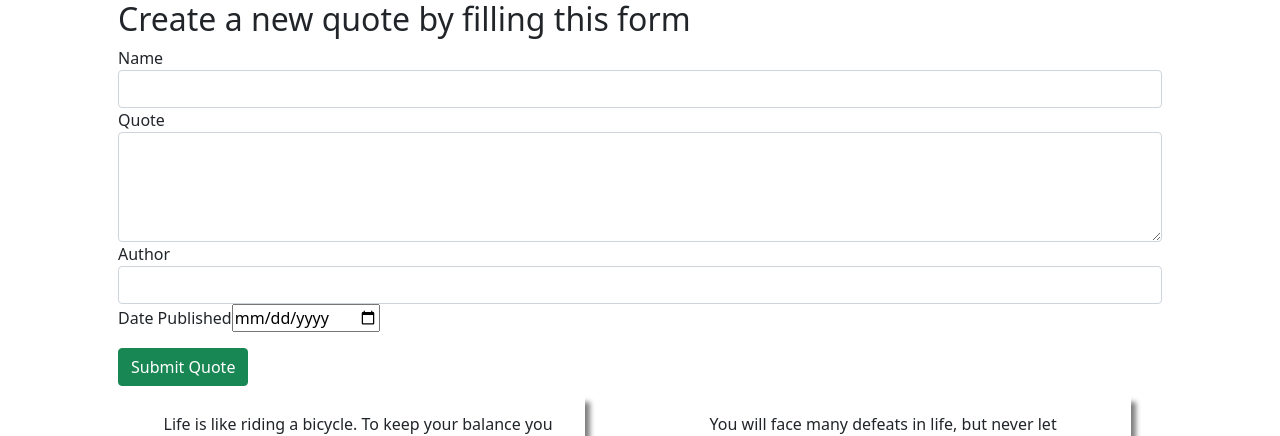
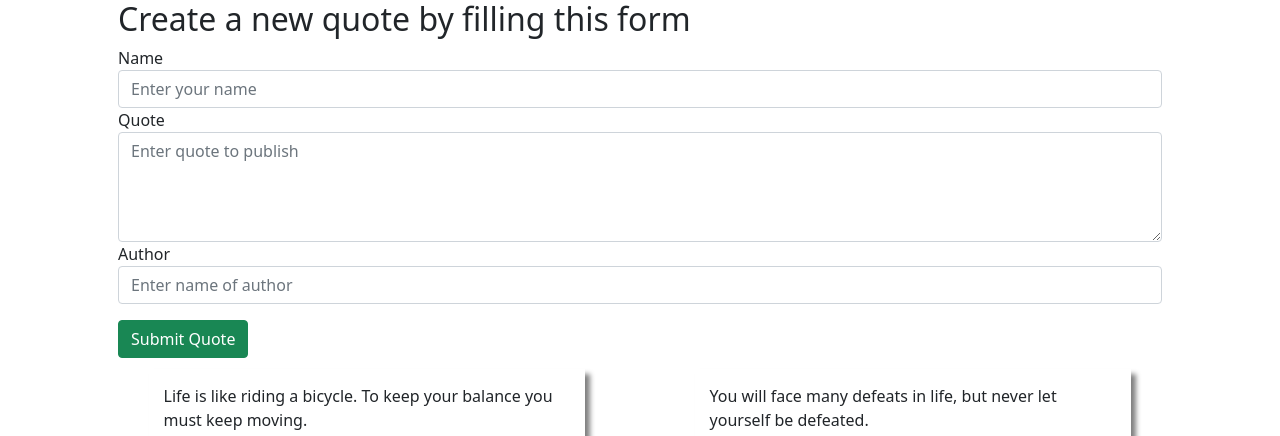
Before and after one commit to Ruweydha/Quote-app-Angular, an Angular app: page / in a window 1280 px wide. Shown: the top 436 px of the page. Built offline with nearby package versions, Linux system fonts and the light colour scheme.

Commit message:
Removed the date input field

```diff
--- a/src/app/quotes-form/quotes-form.component.html
+++ b/src/app/quotes-form/quotes-form.component.html
@@ -1,40 +1,33 @@
 <div>
     <div class="container-fluid">
         <h2>Create a new quote by filling this form</h2>
-        <form (ngSubmit) = 'submitQuote()' #goalForm='ngForm'>
+        <form (ngSubmit) = 'submitQuote()' #quoteForm='ngForm'>
             <div class="form-group">
 
                 <label for="name">Name</label>
-                <input type="text" class="form-control" id="name" [(ngModel)]="newQuote.name" name="name" #name='ngModel' required>
-                <div [hidden]="name.valid || name.pristine">
+                <input type="text" class="form-control" id="name" [(ngModel)]="newQuote.name" name="name" #name='ngModel' placeholder="Enter your name" required>
+                <!-- <div [hidden]="name.valid || name.pristine">
                   <p style="color: red;">Name of publisher is required</p>
-                </div>
+                </div> -->
             </div>
             <div class="form-group">
 
                 <label for="Quote">Quote</label>
-                <textarea class="form-control" id="quote" rows="4" [(ngModel)]="newQuote.quote" name="description" #quote="ngModel" required></textarea>
-                <div [hidden]="quote.valid || quote.pristine">
+                <textarea class="form-control" id="quote" rows="4" [(ngModel)]="newQuote.quote" name="quote" #quote="ngModel" placeholder="Enter quote to publish" required></textarea>
+                <!-- <div [hidden]="quote.valid || quote.pristine">
                   <p style="color: red;">Quote is required</p>
-                </div>
+                </div> -->
             </div>
             <div class="form-group">
 
                 <label for="author">Author</label>
-                <input type="text" class="form-control" id="author" rows="4" [(ngModel)]="newQuote.author" name="author" #author="ngModel" required>
-                <div [hidden]="author.valid || author.pristine">
+                <input type="text" class="form-control" id="author" rows="4" [(ngModel)]="newQuote.author" name="author" #author="ngModel" placeholder="Enter name of author" required>
+                <!-- <div [hidden]="author.valid || author.pristine">
                   <p style="color: red;">Author is required</p>
-                </div>
+                </div> -->
             </div>
-            <div class="form-group">
 
-                <label for="Date" >Date Published</label>
-                <input type='date' id="date" [(ngModel)]="newQuote.publishDate" name="publishDate" #date="ngModel" required>
-                <div [hidden]="date.valid || date.pristine" class="alert alert-danger">
-                  <p>Date published is required is required</p>
-                </div>
-            </div>
-            <button type="submit" class="btn btn-success mt-3" >Submit Quote</button>
+            <button type="submit" class="btn btn-success mt-3">Submit Quote</button>
         </form>
       </div>
 </div>
```
